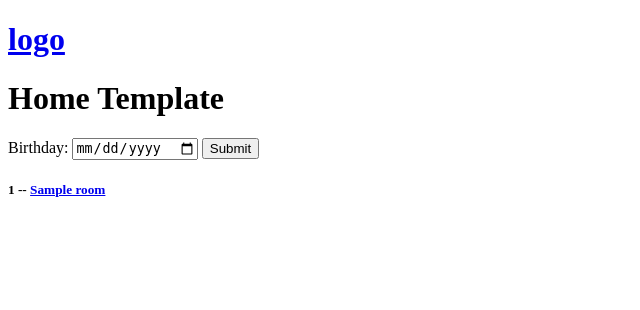
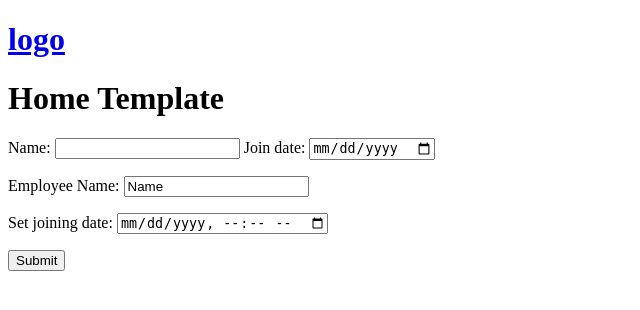
Before and after one commit to arestauro1031/testres, a Django app: template base/templates/base/home.html in a window 1280 px wide. Shown: the top 310 px of the page, without its empty margins (0-640 px from the left). Run offline with Django 5.2, Linux system fonts and the light colour scheme; the template is opened without the code that fills it: values that come from a table or form of the project are taken from there, others are empty; tables that the repository leaves empty hold one stand-in row (values such as "Sample post").

Commit message:
a big change

```diff
--- a/base/admin.py
+++ b/base/admin.py
@@ -1,7 +1,7 @@
 from django.contrib import admin
 
 # Register your models here.
-from .models import Room, Employees
+from .models import Employees
 
-admin.site.register(Room)
+
 admin.site.register(Employees)
--- a/base/forms.py
+++ b/base/forms.py
@@ -1,5 +1,5 @@
 from django import forms
-from datetime import date
+from datetime import datetime
 from .models import Employees
 
 class EmployeeForm(forms.Form):
@@ -19,5 +19,5 @@ class EmployeeForm(forms.Form):
         widget=forms.DateInput(attrs={'class': 'form-control',
                                       'type':'datetime-local'
                                       }),
-        initial=str(date.today())
+        initial=str(datetime.today())
     )
--- a/base/models.py
+++ b/base/models.py
@@ -4,30 +4,12 @@ from django.db import models
 
 #note: comment out columns that are useful for later
 #note: the difference between now_add and auto_now is that data from now_add cannot be change after it was added while the auto_now will change everytime it is updated
-class Room(models.Model):
-    #host=
-    #topic=
-    name = models.CharField(max_length=200)
-    description = models.TextField(null=True, blank=True)
-    #participants=
-    updated = models.DateTimeField(auto_now=True)
-    created = models.DateTimeField(auto_now_add=True)
-
-    def __str__(self):
-        #return str(self.name) when returning an str wrapped it with str(value)
-        return self.name
-
-class Message(models.Model):
-    #user =
-    room = models.ForeignKey(Room, on_delete=models.CASCADE)
-    body = models.TextField()
-    updated = models.DateTimeField(auto_now=True)
-    created = models.DateTimeField(auto_now_add=True)
-    def __str__(self):
-        #return str(self.name) when returning an str wrapped it with str(value)
-        return self.body[0:50] #note: trim it down to 50 characters
 
 class Employees(models.Model):
     emp_name = models.CharField (max_length=50, null=False, blank=False)
     hourly_pay = models.DecimalField(max_digits=5, decimal_places=2)
     join_date = models.DateField(null=True, blank=True)
+
+    def __str__(self):
+        #return str(self.name) when returning an str wrapped it with str(value)
+        return self.name
--- a/base/templates/base/home.html
+++ b/base/templates/base/home.html
@@ -5,10 +5,20 @@
 
 
 <div>
-    <label for="birthday">Birthday:</label>
-    <input type="date" id="birthday" name="birthday">
 
-    <input type="submit" name="dateSubmit">
+    <form method="post" enctype="multipart/form-data">
+        {% csrf_token %}
+        <label for="emp_name">Name:</label>
+        <input type="text" id="emp_name" name="emp_name">
+        <label for="join_date">Join date:</label>
+        <input type="date" id="join_date" name="join_date">
+
+
+        {{form.as_p}}
+
+
+        <button type="submit" class="btn btn-primary mt-2">Submit</button>
+    </form>
 </div>
 
 
@@ -35,13 +45,13 @@
 
 {% endfor %} {% endcomment %}
 
-{% for room in rooms %}
+{% comment %} {% for room in rooms %}
 <div>
     <h5>{{room.id}} -- <a href="{% url 'room' room.id %}">{{room.name}} </a> </h5>
 
 
-</div>
+</div> {% endcomment %}
 
-{% endfor %}
+{% comment %} {% endfor %} {% endcomment %}
 
 {% endblock content %}
--- a/base/templates/base/room.html
+++ b/base/templates/base/room.html
@@ -1,6 +1,6 @@
 {% extends 'main.html' %}
 
 {% block content %}
-<h1>{{room.name}}</h1>
+{% comment %} <h1>{{room.name}}</h1> {% endcomment %}
 
 {% endblock content %}
--- a/base/urls.py
+++ b/base/urls.py
@@ -3,6 +3,7 @@ from . import views
 
 
 urlpatterns = [
-    path('', views.home, name="home"),
-    path('room/<str:pk>/', views.room, name="room"),
+    path('', views.home, name="home")
+    # ,
+    # path('room/<str:pk>/', views.room, name="room"),
 ]
--- a/testreservation/settings.py
+++ b/testreservation/settings.py
@@ -83,7 +83,7 @@ WSGI_APPLICATION = 'testreservation.wsgi.application'
 DATABASES = {
     "default": {
         "ENGINE": "django.db.backends.mysql",
-        "NAME": "mydb",
+        "NAME": "testreservation",
         "USER": "root",
         "PASSWORD": "root",
         "HOST": "127.0.0.1",
```
Also changed, not shown: base/views.py (+5 -11 lines).
